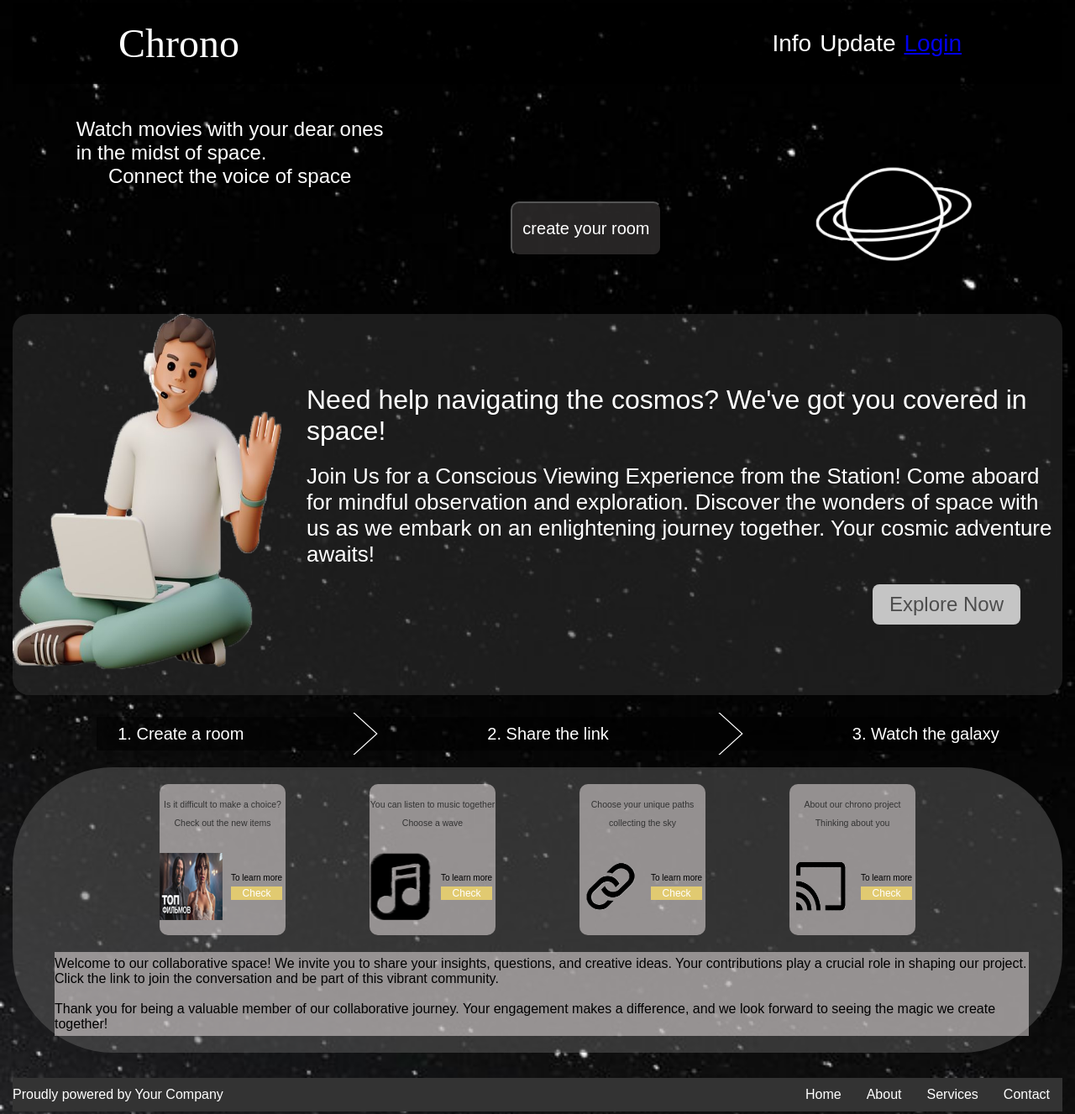
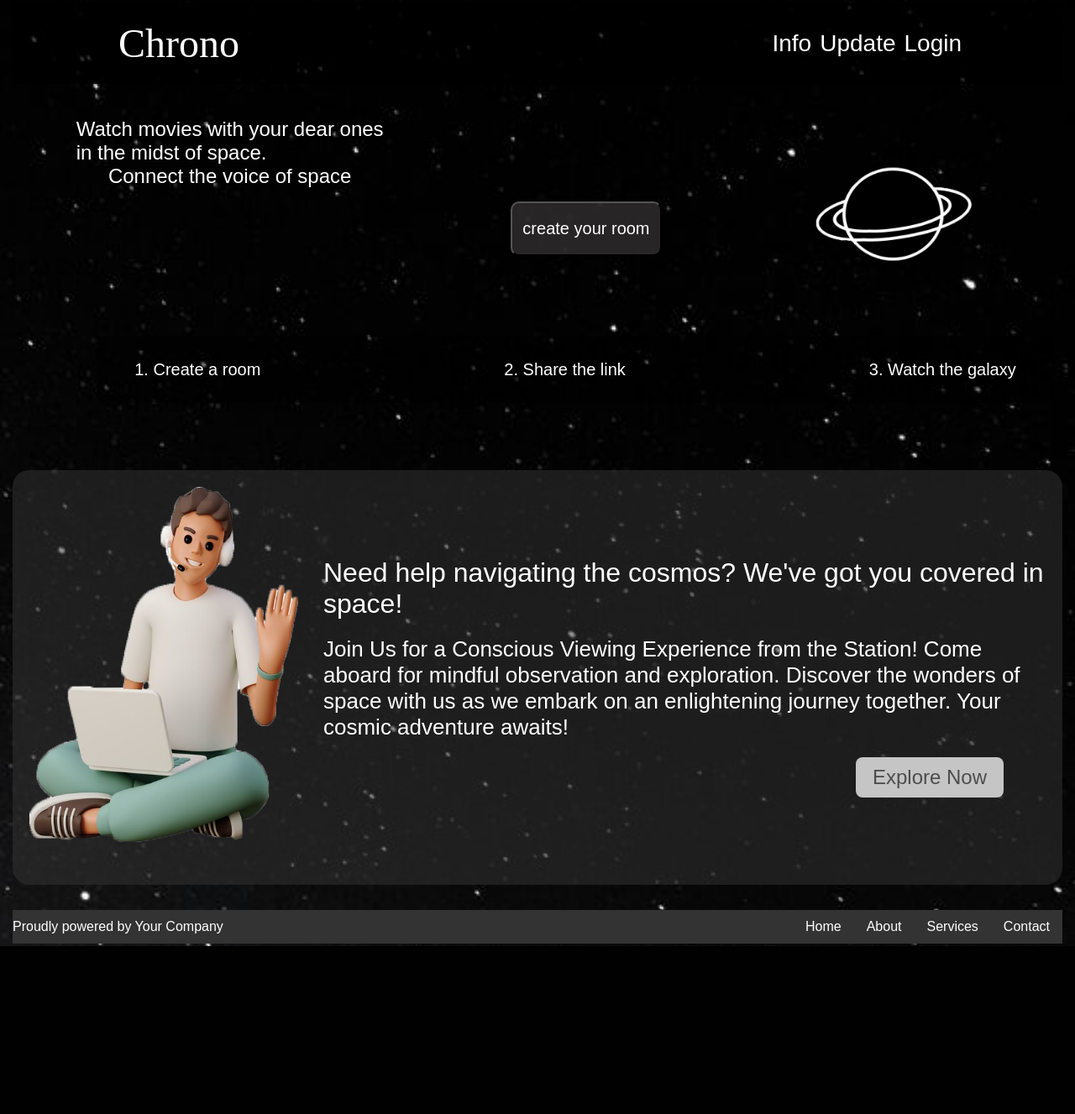
Before and after one commit to GeLoFK/Chrono, a Symfony app: template templates/home/index.html.twig in a window 1280 px wide. Shown: the whole page at 84% size. After the commit the page ends 1127 px from the top, so only its background shows below. Run offline with Twig, Linux system fonts and the light colour scheme; the template is opened without the code that fills it, so the values that code supplies are empty; some libraries are stand-ins or nearby versions.

Commit message:
home страница реворк, убрал галерею

```diff
--- a/public/css/home.css
+++ b/public/css/home.css
@@ -15,12 +15,14 @@ body {
     padding: 3px 15px;
     margin: 0 auto;
 }
+
 .header {
     position: sticky;
     top: 0;
     background-color: rgba(0, 0, 0, 0.7);
     z-index: 999;
 }
+
 .first-page {
     display: flex;
     justify-content: space-between;
@@ -29,6 +31,7 @@ body {
     text-align: center;
     padding: 20px;
 }
+
 .Logo {
     font-family: 'Mongolian Baiti';
     font-size: 48px;
@@ -44,8 +47,15 @@ body {
     gap: 10px;
     margin-right: 100px;
 }
+
 .navi {
     font-size: 28px;
+    color: #fff;
+    text-decoration: none;
+}
+
+.navi:hover {
+    text-decoration: underline;
 }
 
 .second-page {
@@ -54,11 +64,13 @@ body {
     align-items: stretch;
     margin-top: 40px;
 }
+
 .title__box {
     display: flex;
     flex-direction: column;
     align-items: center;
 }
+
 .title, .subtitle {
     display: flex;
     flex-direction: column;
@@ -68,19 +80,24 @@ body {
     color: #ffffff;
     font-size: 24px;
 }
+
 .create-room {
     background-color: rgba(79, 75, 75, 0.5);
     height: 65px;
     width: 180px;
     margin-top: 100px;
     border-radius: 10px;
+    cursor: pointer;
 }
+
 .text-button {
     color: #ffffff;
     font-size: 20px;
+    border: none;
+    background: none;
+    cursor: pointer;
 }
-.Logo-image {
-}
+
 .img-logo {
     height: 230px;
     width: 250px;
@@ -91,25 +108,32 @@ body {
     justify-content: space-around;
     background-color: rgba(54, 54, 54, 0.5);
     border-radius: 20px;
+    padding: 20px;
+    margin-top: 40px;
 }
+
 .img-info {
     height: 450px;
     width: 350px;
 }
+
 .info-text__box {
     display: flex;
     flex-direction: column;
     justify-content: center;
     gap: 20px;
 }
+
 .text-title2 {
     color: #ffffff;
     font-size: 32px;
 }
+
 .text-subtitle2 {
     color: #ffffff;
     font-size: 26px;
 }
+
 .help {
     background-color: #c5c5c5;
     color: #4d4d4d;
@@ -127,7 +151,7 @@ body {
     background-color: #cccccc;
 }
 
-.way-to-room{
+.way-to-room {
     display: flex;
     justify-content: center;
     align-items: center;
@@ -136,102 +160,23 @@ body {
     width: 1100px;
     margin-left: 100px;
     margin-top: 26px;
+    margin-bottom: 40px;
     background-color: rgba(0, 0, 0, 0.5);
+    padding: 20px;
+    border-radius: 10px;
 }
+
 .text-way {
     color: #ffffff;
     font-size: 20px;
 }
+
 .arrow {
     height: 50px;
     width: 30px;
     color: #ffffff;
 }
 
-.third-page {
-    display: flex;
-    flex-direction: column;
-    height: 340px;
-    width: 100%;
-    background-color: rgba(96, 96, 96, 0.5);
-    border-radius: 120px;
-    margin-top: 20px;
-}
-.gallery__box {
-    display: flex;
-    justify-content: center;
-    align-items: center;
-    gap: 100px;
-    margin-top: 20px;
-}
-.view__box {
-    display: flex;
-    flex-direction: column;
-    justify-content: center;
-    gap: 20px;
-    background-color: rgba(245, 237, 237, 0.5);
-    height: 180px;
-    width: 150px;
-    border-radius: 10px;
-}
-
-.view-title__box {
-    display: flex;
-    flex-direction: column;
-    align-items: center;
-    justify-content: center;
-}
-
-.view-title {
-    text-decoration: none;
-    color: #333;
-    font-size: 10.5px;
-    margin-bottom: 10px;
-}
-
-.view-subtitle__box {
-    display: flex;
-    gap: 10px;
-    align-items: center;
-}
-
-.view-img {
-    width: 75px;
-    height: 80px;
-}
-
-.view-LM__box {
-    display: flex;
-    flex-direction: column;
-    gap: 5px;
-}
-
-.LM-text {
-    text-decoration: none;
-    font-size: 10px;
-}
-.Check {
-    background-color: #e1ca71;
-    color: #fff;
-    border: none;
-    cursor: pointer;
-    font-size: 12px;
-}
-.comment {
-    display: flex;
-    justify-content: center;
-    align-items: center;
-    margin-left: 10px;
-}
-.text-to-project {
-    display: flex;
-    justify-content: center;
-    align-items: center;
-    background-color: rgba(245, 237, 237, 0.5);
-    margin-top: 20px;
-    height: 100px;
-    width: 1160px;
-}
 .footer__box {
     display: flex;
     flex-direction: row;
@@ -243,18 +188,22 @@ body {
     width: 100%;
     height: 40px;
 }
+
 .p-a-p {
     font-size: 16px;
 }
+
 .navigation {
     display: flex;
     justify-content: center;
 }
+
 .navigation a {
     text-decoration: none;
     color: #ffffff;
     margin: 0 15px;
 }
+
 .navigation a:hover {
     text-decoration: underline;
 }
--- a/templates/home/index.html.twig
+++ b/templates/home/index.html.twig
@@ -5,6 +5,8 @@
     <meta name="viewport" content="width=device-width, initial-scale=1.0">
     <title>Chrono</title>
     <link rel="stylesheet" href="{{ asset('css/home.css') }}">
+    <link rel="stylesheet" href="https://unpkg.com/swiper/swiper-bundle.min.css" />
+    <script src="https://unpkg.com/swiper/swiper-bundle.min.js"></script>
     <script src="{{ asset('js/index.js') }}"></script>
 </head>
 <body>
@@ -44,6 +46,15 @@
             <img class="img-logo" src="{{ asset('css/img/Logo.png') }}" alt="тут лого картинка">
         </div>
     </div>
+    <div class="way-to-room">
+        <a class="text-way">1. Create a room</a>
+        <svg fill="currentColor" aria-hidden="true" class="arrow" preserveAspectRatio="none" viewBox="0 0 24 44">
+        </svg>
+        <a class="text-way">2. Share the link</a>
+        <svg fill="currentColor" aria-hidden="true" class="arrow" preserveAspectRatio="none" viewBox="0 0 24 44">
+        </svg>
+        <a class="text-way">3. Watch the galaxy</a>
+    </div>
     <div class="info_container">
         <div class="info__box">
             <div class="info-img">
@@ -63,80 +74,6 @@
             <button class="help">Explore Now</button>
         </div>
     </div>
-    <div class="way-to-room">
-        <a class="text-way">1. Create a room</a>
-        <svg fill="currentColor" aria-hidden="true" class="arrow" preserveAspectRatio="none" viewBox="0 0 24 44">
-            <path d="m.293 0 22 22-22 22h1.414l22-22-22-22z"></path>
-        </svg>
-        <a class="text-way">2. Share the link</a>
-        <svg fill="currentColor" aria-hidden="true" class="arrow" preserveAspectRatio="none" viewBox="0 0 24 44">
-            <path d="m.293 0 22 22-22 22h1.414l22-22-22-22z"></path>
-        </svg>
-        <a class="text-way">3. Watch the galaxy</a>
-    </div>
-    <div class="third-page">
-        <div class="gallery__box">
-            <div class="view__box">
-                <div class="view-title__box">
-                    <a class="view-title">Is it difficult to make a choice?</a>
-                    <a class="view-title">Check out the new items</a>
-                </div>
-                <div class="view-subtitle__box">
-                    <img class="view-img" src="{{ asset('css/img/view-1.png') }}" alt="тут лого картинка">
-                    <div class="view-LM__box">
-                        <a class="LM-text">To learn more</a>
-                        <button class="Check">Check</button>
-                    </div>
-                </div>
-            </div>
-            <div class="view__box">
-                <div class="view-title__box">
-                    <a class="view-title">You can listen to music together</a>
-                    <a class="view-title">Choose a wave</a>
-                </div>
-                <div class="view-subtitle__box">
-                    <img class="view-img" src="{{ asset('css/img/view-2.png') }}" alt="тут лого картинка">
-                    <div class="view-LM__box">
-                        <a class="LM-text">To learn more</a>
-                        <button class="Check">Check</button>
-                    </div>
-                </div>
-            </div>
-            <div class="view__box">
-                <div class="view-title__box">
-                    <a class="view-title">Choose your unique paths</a>
-                    <a class="view-title">collecting the sky</a>
-                </div>
-                <div class="view-subtitle__box">
-                    <img class="view-img" src="{{ asset('css/img/view-3.png') }}" alt="тут лого картинка">
-                    <div class="view-LM__box">
-                        <a class="LM-text">To learn more</a>
-                        <button class="Check">Check</button>
-                    </div>
-                </div>
-            </div>
-            <div class="view__box">
-                <div class="view-title__box">
-                    <a class="view-title">About our chrono project</a>
-                    <a class="view-title">Thinking about you</a>
-                </div>
-                <div class="view-subtitle__box">
-                    <img class="view-img" src="{{ asset('css/img/view-4.png') }}" alt="тут лого картинка">
-                    <div class="view-LM__box">
-                        <a class="LM-text">To learn more</a>
-                        <button class="Check">Check</button>
-                    </div>
-                </div>
-            </div>
-        </div>
-        <div class="comment">
-            <a class="text-to-project">Welcome to our collaborative space! We invite you to share your insights,
-                questions, and creative ideas. Your contributions play a crucial role in shaping our project. Click the
-                link to join the conversation and be part of this vibrant community.<br><br> Thank you for being a
-                valuable member of our collaborative journey. Your engagement makes a difference, and we look forward to
-                seeing the magic we create together!</a>
-        </div>
-    </div>
     <div class="footer__box">
         <div class="p-a-p">Proudly powered by Your Company</div>
         <div class="navigation">
```
Also changed, not shown: public/js/index.js (line endings or trailing spaces).
